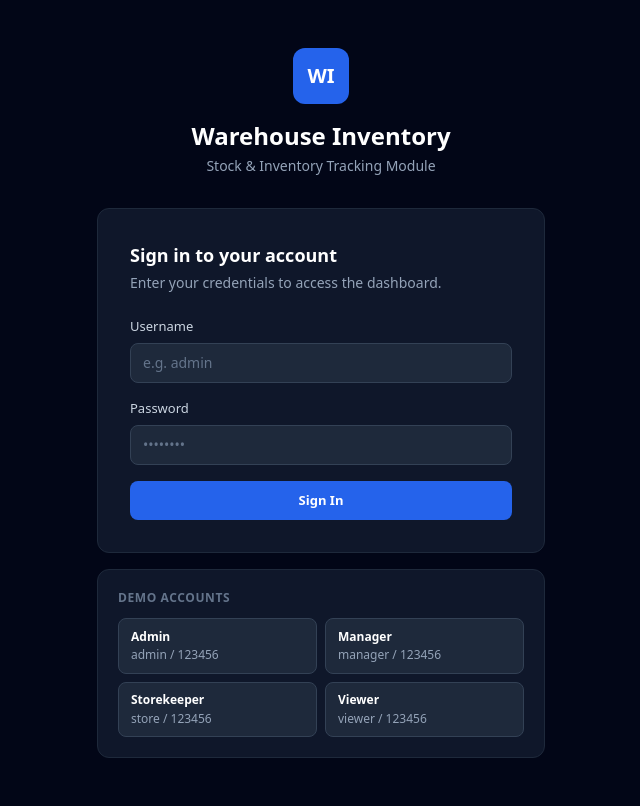
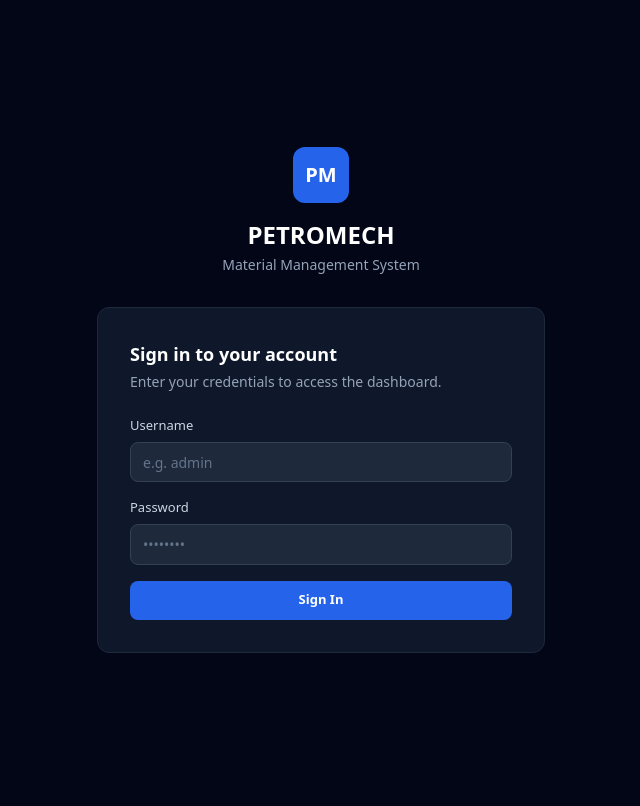
Before and after one commit to omer0946/ptrmchinventory, a Flask app: page /login in a window 1280 px wide. Shown: the whole page, without its empty margins (319-959 px from the left). After the commit the page ends 653 px from the top, so only its background shows below. Run offline with Flask 3, Linux system fonts and the light colour scheme; some libraries are stand-ins or nearby versions.

Commit message:
Rebrand to PETROMECH, rename service to petromech-material, clean login page

```diff
--- a/render.yaml
+++ b/render.yaml
@@ -6,7 +6,7 @@ databases:
 
 services:
   - type: web
-    name: petromech-inventory
+    name: petromech-material
     runtime: python
     plan: free
     buildCommand: "pip install -r requirements.txt"
--- a/templates/login.html
+++ b/templates/login.html
@@ -3,7 +3,7 @@
 <head>
     <meta charset="UTF-8">
     <meta name="viewport" content="width=device-width, initial-scale=1.0">
-    <title>Sign In | Warehouse Inventory</title>
+    <title>Sign In | PETROMECH</title>
     <script src="https://cdn.tailwindcss.com"></script>
     <link rel="stylesheet" href="{{ url_for('static', filename='css/style.css') }}">
 </head>
@@ -11,9 +11,9 @@
     <div class="min-h-full flex items-center justify-center px-4 py-12">
         <div class="w-full max-w-md">
             <div class="text-center mb-8">
-                <div class="inline-flex items-center justify-center w-14 h-14 rounded-xl bg-blue-600 text-white font-bold text-xl mb-4">WI</div>
-                <h1 class="text-2xl font-bold text-white">Warehouse Inventory</h1>
-                <p class="text-sm text-slate-400 mt-1">Stock &amp; Inventory Tracking Module</p>
+                <div class="inline-flex items-center justify-center w-14 h-14 rounded-xl bg-blue-600 text-white font-bold text-xl mb-4">PM</div>
+                <h1 class="text-2xl font-bold text-white">PETROMECH</h1>
+                <p class="text-sm text-slate-400 mt-1">Material Management System</p>
             </div>
 
             <div class="card p-6 sm:p-8">
@@ -40,27 +40,6 @@
                 </form>
             </div>
 
-            <div class="card mt-4 p-4 sm:p-5">
-                <p class="text-xs font-semibold uppercase tracking-wider text-slate-500 mb-3">Demo Accounts</p>
-                <div class="grid grid-cols-1 sm:grid-cols-2 gap-2 text-xs">
-                    <button type="button" class="demo-account-btn" data-username="admin" data-password="123456">
-                        <span class="font-semibold text-white">Admin</span>
-                        <span class="text-slate-400">admin / 123456</span>
-                    </button>
-                    <button type="button" class="demo-account-btn" data-username="manager" data-password="123456">
-                        <span class="font-semibold text-white">Manager</span>
-                        <span class="text-slate-400">manager / 123456</span>
-                    </button>
-                    <button type="button" class="demo-account-btn" data-username="store" data-password="123456">
-                        <span class="font-semibold text-white">Storekeeper</span>
-                        <span class="text-slate-400">store / 123456</span>
-                    </button>
-                    <button type="button" class="demo-account-btn" data-username="viewer" data-password="123456">
-                        <span class="font-semibold text-white">Viewer</span>
-                        <span class="text-slate-400">viewer / 123456</span>
-                    </button>
-                </div>
-            </div>
         </div>
     </div>
 
```
Also changed, not shown: templates/base.html (+5 -5 lines).
